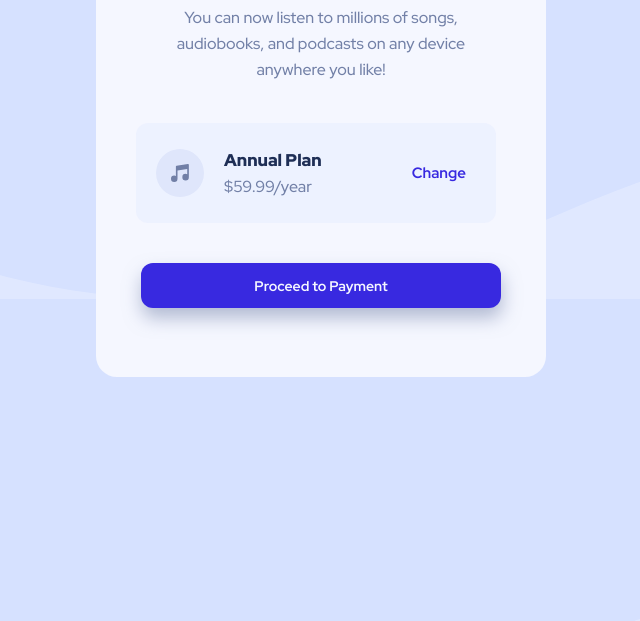
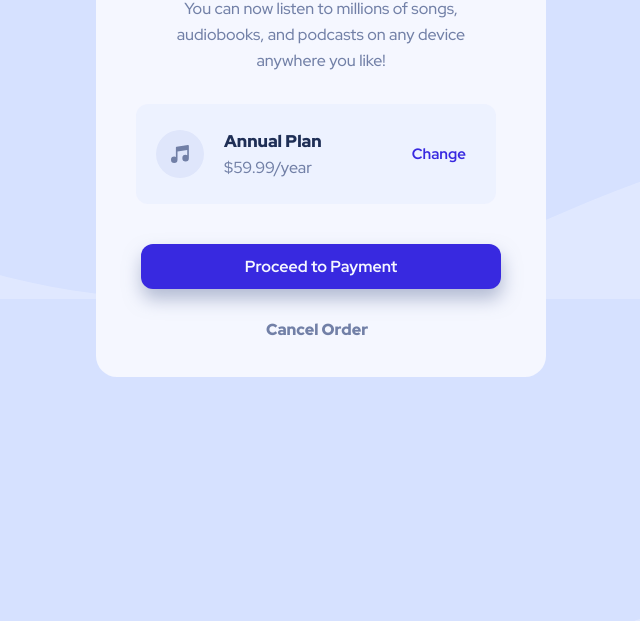
Before and after one commit to lrobertoborges/order-summary, a plain HTML site: page index.html in a window 1280 px wide. Shown: the part 575-1196 px from the top of the page, without its empty margins (160-800 px from the left). Drawn offline with Linux system fonts and the light colour scheme.

Commit message:
'atualização do button e hovers'

```diff
--- a/index.html
+++ b/index.html
@@ -31,8 +31,12 @@
         </div>
 
         <button id="to-payment">
-            <a href="./payment.html" target="_blank">Proceed to Payment</a>
+            <a href="./index.html" target="_blank">Proceed to Payment</a>
         </button>
+
+        <h4 id="cancel-order">
+            <a href="./index.html" target="_blank">Cancel Order</a>
+        </h4>
     </main>
 </body>
 </html>
--- a/style.css
+++ b/style.css
@@ -19,6 +19,7 @@ body {
     background-color: hsl(225, 100%, 98%);
     border-radius: 21px;
     margin: 20%;
+    font-family: 'Red Hat Display', Arial, sans-serif;
 }
 
 #container img {
@@ -26,9 +27,8 @@ body {
 }
 
 #content {
-    font-family: 'Red Hat Display', Arial, sans-serif;
     text-align: center;
-    margin: 40px;
+    margin: 30px 40px;
 }
 
 #content h1 {
@@ -50,11 +50,10 @@ body {
     width: 360px;
     height: 100px;
     background-color: hsla(225, 100%, 94%, 0.4);
-    margin: 40px;
+    margin: 30px 40px;
     display: flex;
     align-items: center;
     border-radius: 12px;
-    font-family: 'Red Hat Display', Arial, sans-serif;
 }
 
 #price img {
@@ -81,24 +80,43 @@ body {
     font-size: 15px;
 }
 
+#price a:hover {
+    color: hsla(245, 75%, 52%, 0.7);
+}
+
 button {
     width: 360px;
     height: 45px;
     background-color: hsl(245, 75%, 52%);
-    margin: 0 45px;
+    margin: 10px 45px;
     text-align: center;
     border-radius: 12px;
-    font-family: 'Red Hat Display', Arial, sans-serif;
     font-weight: 700;
     border: none;
     box-shadow: 1px 10px 18px hsla(224, 23%, 55%, 0.5);
 }
 
 button a {
-    font-size: 14px;
+    font-size: 16px;
     color: hsl(225, 100%, 98%);
+    font-family: 'Red Hat Display', Arial, sans-serif;
 }
 
 button:hover {
-    background-color: hsla(245, 75%, 52%, 0.9);
+    background-color: hsla(245, 75%, 52%, 0.6);
+    cursor: pointer;
 }
+
+#cancel-order {
+    margin: 20px 170px;
+    color: hsl(224, 23%, 55%);
+}
+
+#cancel-order a {
+    color: hsl(224, 23%, 55%);
+    font-weight: 900;
+}
+
+#cancel-order a:hover {
+    color: hsl(223, 47%, 23%);
+}
```
